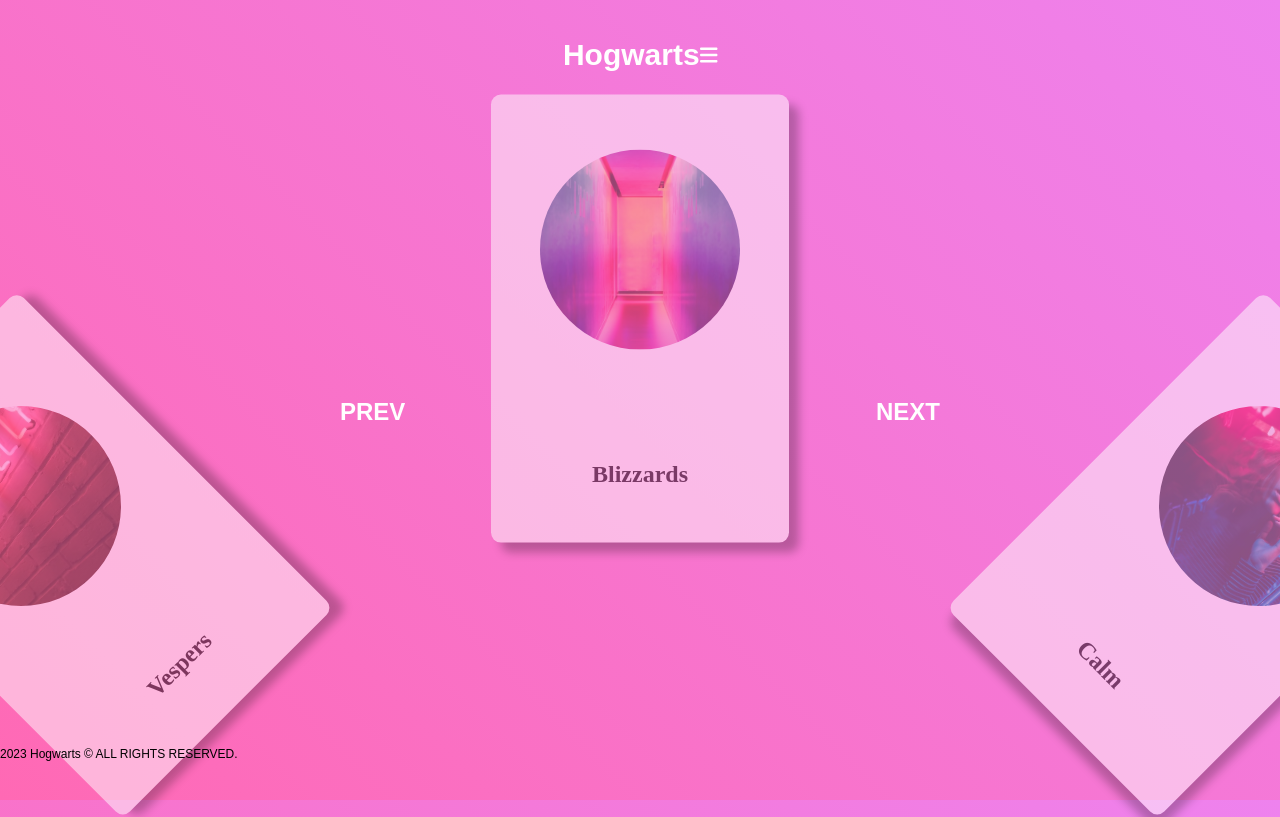
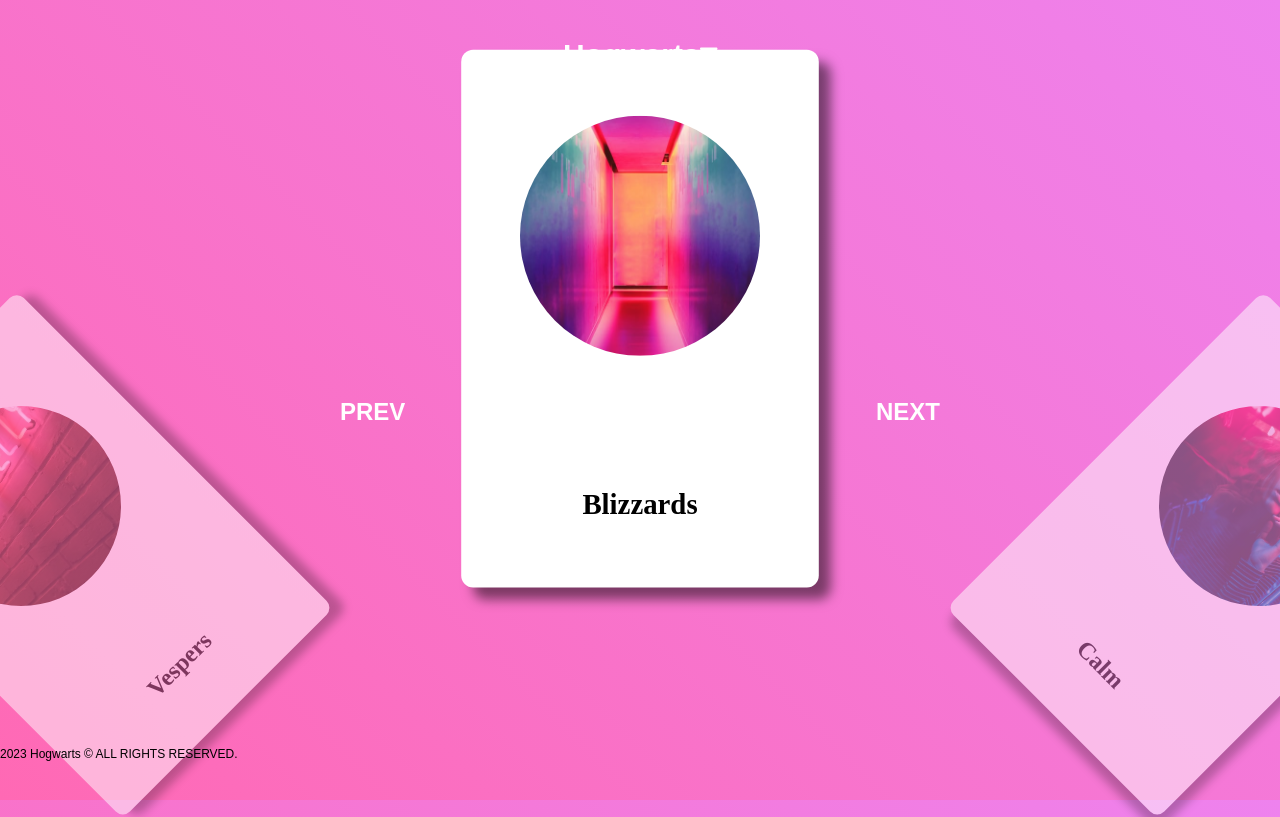
Before and after one commit to sbpark88/JavaScript-Weekend-Study, a React (Create React App) app in the folder study-022-react-card-motion/: page / in a window 1280 px wide. Shown: the top 817 px of the page. Built offline with nearby package versions, Linux system fonts and the light colour scheme.

Commit message:
Close: Make stand out current card

```diff
--- a/study-022-react-card-motion/src/App.js
+++ b/study-022-react-card-motion/src/App.js
@@ -16,7 +16,7 @@ function App() {
   return (
       <>
         <Header/>
-        <Section frame={frame} titles={titles}/>
+        <Section frame={frame} titles={titles} cardIndex={cardIndex}/>
         <Buttons frame={frame} count={titles.length}
                  prevClickEvt={() => setCardIndex(cardIndex + 1)}
                  nextClickEvt={() => setCardIndex(cardIndex - 1)}/>
--- a/study-022-react-card-motion/src/components/Card.js
+++ b/study-022-react-card-motion/src/components/Card.js
@@ -1,12 +1,12 @@
 import '../scss/section/_card.scss'
 
-export default function Card({title, index, count}) {
+export default function Card({title, index, count, active}) {
   const style = {
     transform: `rotate(${360 / count * index}deg) translateY(-180%)`
   }
 
   return (
-      <article style={style}>
+      <article style={style} className={active ? 'on' : ''}>
         <div className='inner'>
           <div className='pic'>
             <img src={`${process.env.PUBLIC_URL}/img/${title}.jpg`} alt="{title}"/>
--- a/study-022-react-card-motion/src/components/Section.js
+++ b/study-022-react-card-motion/src/components/Section.js
@@ -1,14 +1,19 @@
 import Card from "./Card";
 import '../scss/section/_section.scss'
 
-export default function Section({frame, titles}) {
+export default function Section({frame, titles, cardIndex}) {
+  const numberOfCards = titles.length
+  const remain = cardIndex % numberOfCards
   const style = {
     top: '140%'
   }
   return (
       <section style={style} ref={frame}>
-        {titles.map((title, index) =>
-            <Card key={title} title={title} count={titles.length} index={index}/>
+        {titles.map((title, index) => <Card key={title}
+                                            title={title}
+                                            count={numberOfCards}
+                                            index={index}
+                                            active={(remain <= 0 ? remain + numberOfCards : remain) === (numberOfCards - index)}/>
         )}
       </section>
   )
--- a/study-022-react-card-motion/src/scss/section/_card.scss
+++ b/study-022-react-card-motion/src/scss/section/_card.scss
@@ -16,6 +16,7 @@ section article {
     border-radius: 10px;
     box-shadow: 10px 10px 10px rgba(0, 0, 0, .5);
     opacity: .5;
+    transition: .5s;
 
     .pic {
       width: 200px;
@@ -36,4 +37,11 @@ section article {
     }
   }
 
+  &.on {
+    > .inner {
+      opacity: 1;
+      transform: scale(1.2);
+    }
+  }
+
 }
```
